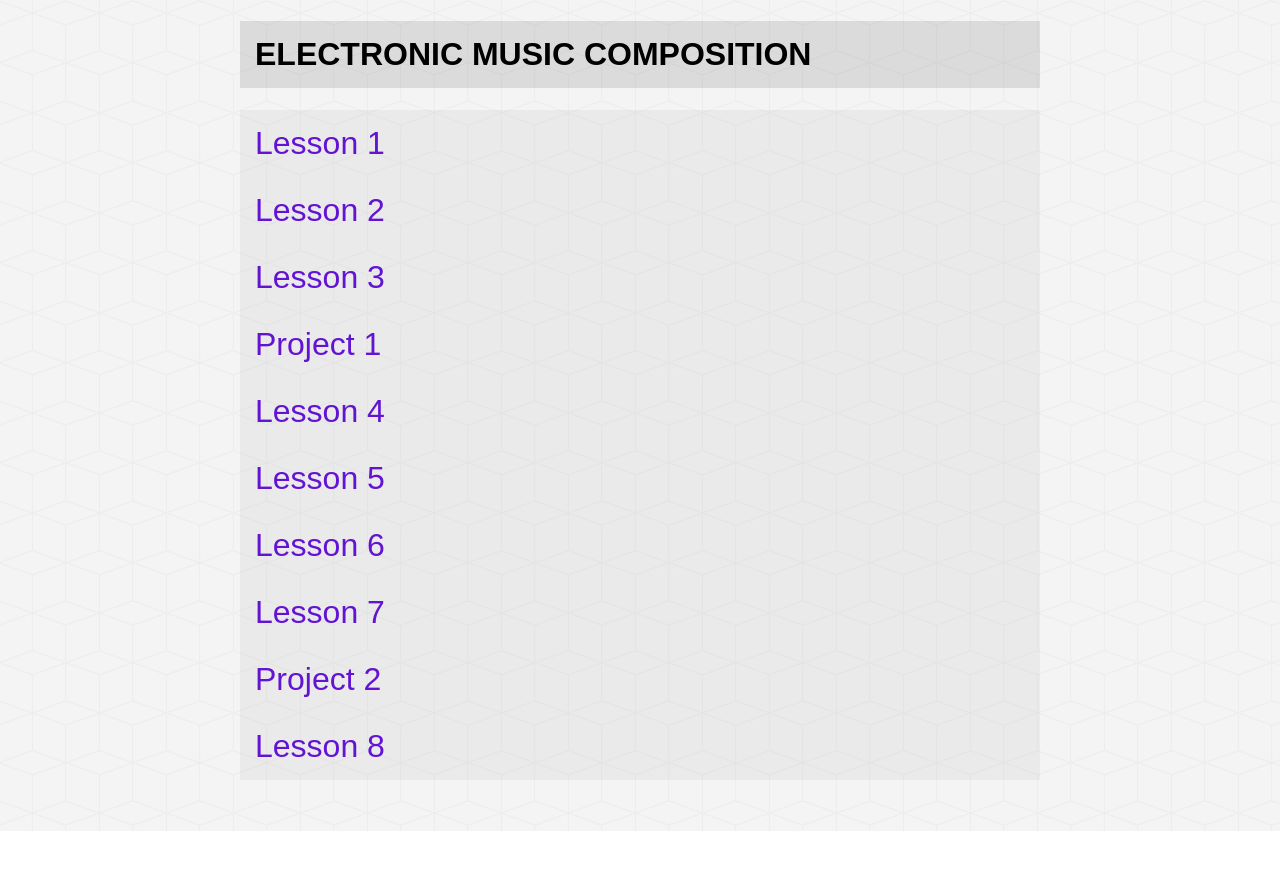
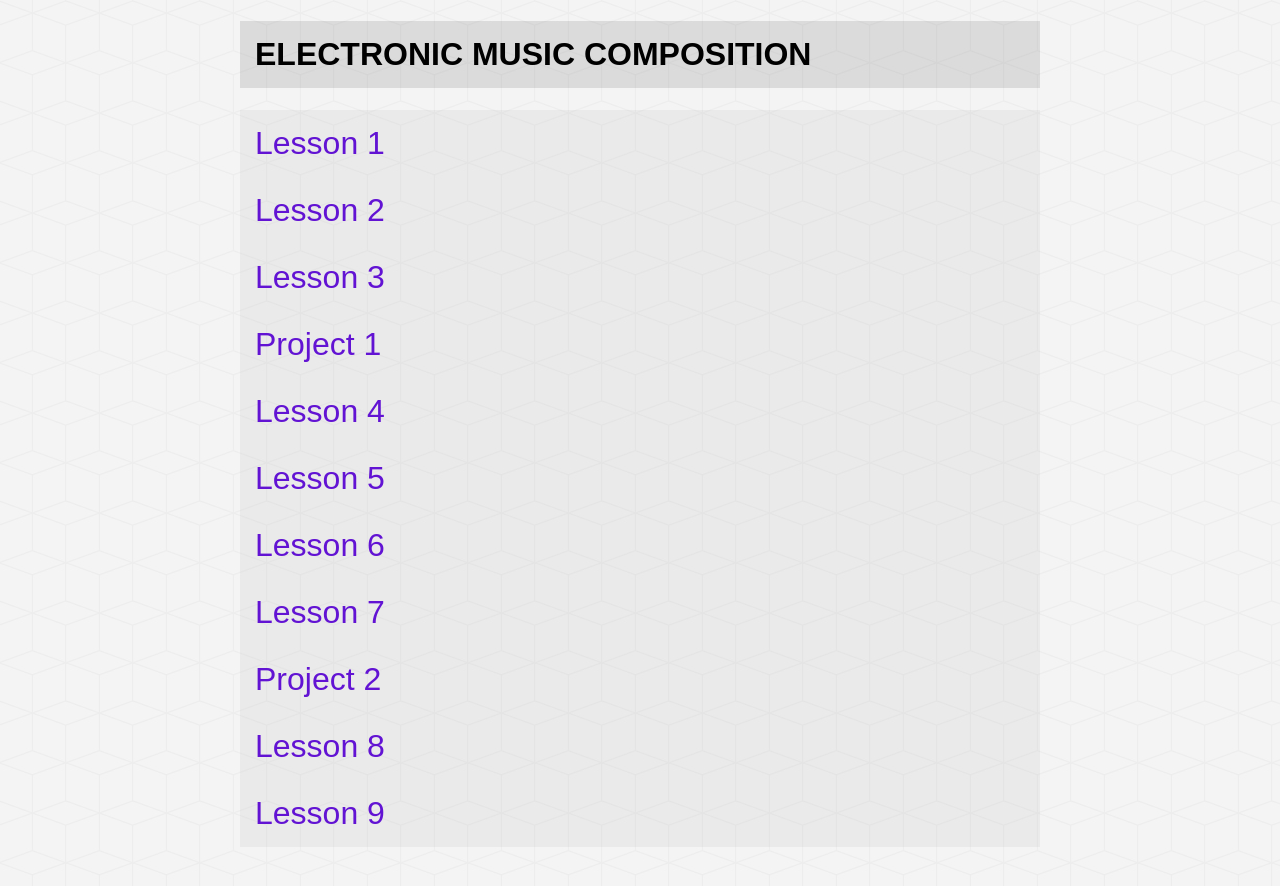
Before and after one commit to codyloyd/lemc, a plain HTML site: page index.html in a window 1280 px wide. Before the commit the page ends 831 px from the top, so only its background shows below. Drawn offline with Linux system fonts and the light colour scheme.

Commit message:
add lesson to index

```diff
--- a/index.html
+++ b/index.html
@@ -18,6 +18,7 @@
     <li><a href="./lesson7.html">Lesson 7</a></li>
     <li><a href="./project2.html">Project 2</a></li>
     <li><a href="./lesson8.html">Lesson 8</a></li>
+    <li><a href="./lesson9.html">Lesson 9</a></li>
   </ul>
 
 <script>
```
